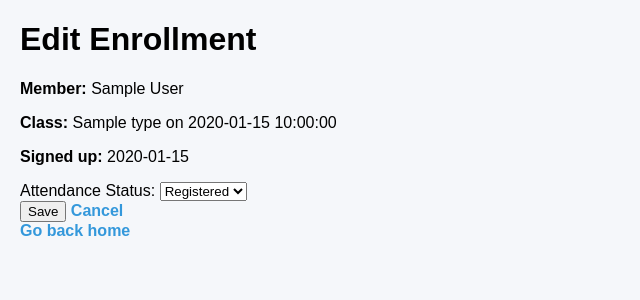
After one commit to lg3878/db_project, a Flask app: page /edit_enrollment/1 in a window 1280 px wide. The commit adds this page. Shown: the top 300 px of the page, without its empty margins (0-640 px from the left). Run offline with Flask 3, Linux system fonts and the light colour scheme; tables that the repository leaves empty hold one stand-in row (values such as "Sample post").

Commit message:
Add edit and delete for enrollment and class types

```diff
--- a/app.py
+++ b/app.py
@@ -835,6 +835,7 @@ def class_page(class_id):
             m.member_id,
             m.name AS member_name,
             m.email,
+            ce.class_enrollment_id,
             ce.attendance_status,
             ce.signup_date
         FROM classes c
@@ -1616,5 +1617,94 @@ def enroll(class_id=None, member_id=None):
         came_from=came_from
     )
 
+@app.route('/edit_enrollment/<int:class_enrollment_id>', methods=['GET', 'POST'])
+def edit_enrollment(class_enrollment_id):
+    cursor = db.cursor(dictionary=True)
+
+    if request.method == 'POST':
+        attendance_status = request.form.get('attendance_status')
+        came_from_class = request.form.get('came_from_class')
+
+        try:
+            cursor.execute("""
+                UPDATE class_enrollment
+                SET attendance_status = %s
+                WHERE class_enrollment_id = %s
+            """, (attendance_status, class_enrollment_id))
+            db.commit()
+            cursor.close()
+            if came_from_class:
+                return redirect(f'/class_page/{came_from_class}')
+            return redirect('/classes')
+        except Error as e:
+            db.rollback()
+            cursor.close()
+            return f"Error updating enrollment: {str(e)} <a href='/edit_enrollment/{class_enrollment_id}'>Go back</a>"
+
+    # Fetch enrollment + context for display
+    cursor.execute("""
+        SELECT
+            ce.class_enrollment_id,
+            ce.attendance_status,
+            ce.signup_date,
+            ce.class_id,
+            m.name AS member_name,
+            ct.class_name,
+            c.scheduled_time
+        FROM class_enrollment ce
+        JOIN member m ON ce.member_id = m.member_id
+        JOIN classes c ON ce.class_id = c.class_id
+        JOIN class_type ct ON c.class_type_id = ct.class_type_id
+        WHERE ce.class_enrollment_id = %s
+    """, (class_enrollment_id,))
+    enrollment = cursor.fetchone()
+    cursor.close()
+
+    if not enrollment:
+        return "Enrollment not found. <a href='/classes'>Go back</a>"
+
+    return render_template(
+        'edit_enrollment.html',
+        name='Edit Enrollment',
+        enrollment=enrollment,
+        statuses=['registered', 'attended', 'missed', 'cancelled']
+    )
+
+
+@app.route('/delete_enrollment/<int:class_enrollment_id>')
+def delete_enrollment(class_enrollment_id):
+    cursor = db.cursor(dictionary=True)
+    try:
+        # Get class_id before deleting for redirect
+        cursor.execute("""
+            SELECT class_id FROM class_enrollment
+            WHERE class_enrollment_id = %s
+        """, (class_enrollment_id,))
+        row = cursor.fetchone()
+        class_id = row['class_id'] if row else None
+
+        # Delete any payment tied to this enrollment first
+        cursor.execute("""
+            DELETE FROM payments
+            WHERE class_enrollment_id = %s
+        """, (class_enrollment_id,))
+
+        # Delete the enrollment
+        cursor.execute("""
+            DELETE FROM class_enrollment
+            WHERE class_enrollment_id = %s
+        """, (class_enrollment_id,))
+
+        db.commit()
+    except Error as e:
+        db.rollback()
+        cursor.close()
+        return f"Error deleting enrollment: {str(e)} <a href='/classes'>Go back</a>"
+
+    cursor.close()
+    if class_id:
+        return redirect(f'/class_page/{class_id}')
+    return redirect('/classes')
+
 if __name__=="__main__":
     app.run(host="0.0.0.0", debug=True)
--- a/templates/class_page.html
+++ b/templates/class_page.html
@@ -29,6 +29,7 @@
             <th>Email</th>
             <th>Signup Date</th>
             <th>Attendance</th>
+            <th>Actions</th>
         </tr>
     </thead>
     <tbody>
@@ -39,6 +40,9 @@
             <td>{{ row.email }}</td>
             <td>{{ row.signup_date }}</td>
             <td>{{ row.attendance_status }}</td>
+            <td><a href="/edit_enrollment/{{ row.class_enrollment_id }}">Edit Status</a> |
+            <a href="/delete_enrollment/{{ row.class_enrollment_id }}"
+                onclick="return confirm('Remove this enrollment?')">Remove</a></td>
         </tr>
         {% endif %}
         {% endfor %}
--- /dev/null
+++ b/templates/edit_enrollment.html
@@ -0,0 +1,23 @@
+{% extends 'layout.html' %}
+{% block content %}
+<h1>Edit Enrollment</h1>
+<p><strong>Member:</strong> {{ enrollment.member_name }}</p>
+<p><strong>Class:</strong> {{ enrollment.class_name }} on {{ enrollment.scheduled_time }}</p>
+<p><strong>Signed up:</strong> {{ enrollment.signup_date }}</p>
+
+<form method="POST">
+    <input type="hidden" name="came_from_class" value="{{ enrollment.class_id }}">
+    <label>Attendance Status:
+        <select name="attendance_status" required>
+            {% for status in statuses %}
+            <option value="{{ status }}"
+                {% if enrollment.attendance_status == status %}selected{% endif %}>
+                {{ status|capitalize }}
+            </option>
+            {% endfor %}
+        </select>
+    </label><br>
+    <button type="submit">Save</button>
+    <a href="/class_page/{{ enrollment.class_id }}">Cancel</a>
+</form>
+{% endblock %}
```
